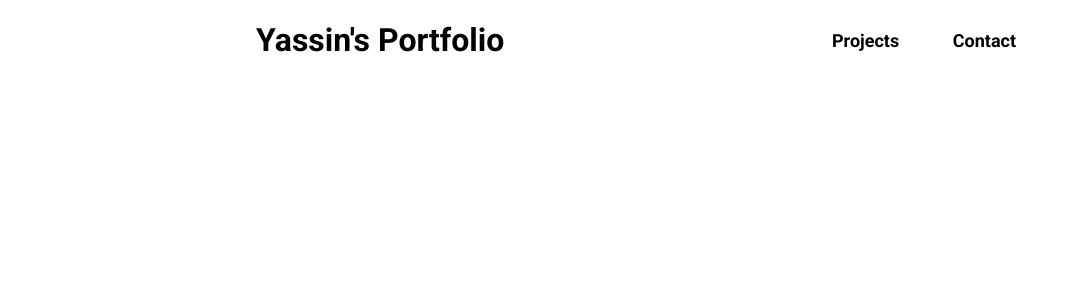
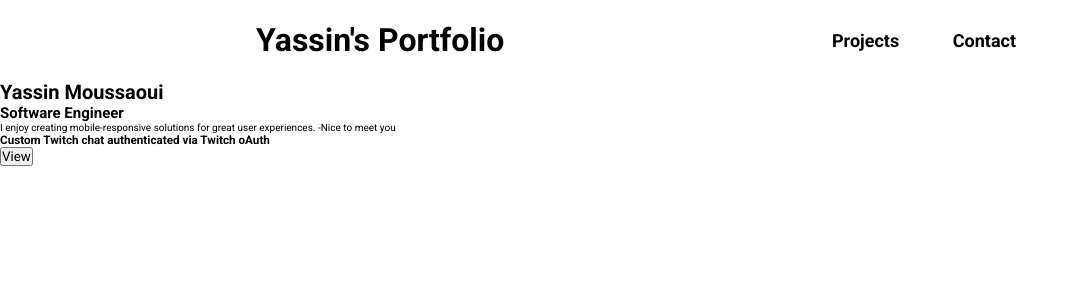
Before and after one commit to Yacheen/portfolio_2, a React (Create React App) app: page / in a window 1280 px wide. Shown: the top 300 px of the page, without its empty margins (0-1079 px from the left). Built offline with nearby package versions, Linux system fonts and the light colour scheme.

Commit message:
added the hero section

```diff
--- a/src/App.jsx
+++ b/src/App.jsx
@@ -1,10 +1,12 @@
 import "./App.css";
 import Navbar from "./components/Navbar";
+import { HeroSection } from "./components/HeroSection";
 
 function App() {
 	return (
 		<div className="App">
 			<Navbar />
+			<HeroSection />
 		</div>
 	);
 }
--- a/src/App.scss
+++ b/src/App.scss
@@ -55,3 +55,16 @@ $bubblegum-white: hsla(0, 0%, 90%, 0.8);
 		}
 	}
 }
+
+//hero section
+.hero-section {
+	.hero-section-content {
+		.hero-about {
+		}
+
+		.hero-yassincodes-project {
+			.hero-yassincodes-description {
+			}
+		}
+	}
+}
--- /dev/null
+++ b/src/components/HeroSection.jsx
@@ -0,0 +1,29 @@
+import React from "react";
+
+export const HeroSection = () => {
+	return (
+		<div className="hero-section">
+			<div clasName="hero-section-content">
+				<div className="hero-about">
+					<h1>Yassin Moussaoui</h1>
+					<h2>Software Engineer</h2>
+					<p>
+						I enjoy creating mobile-responsive solutions for great
+						user experiences. -Nice to meet you
+					</p>
+				</div>
+
+				<div className="hero-yassincodes-project">
+					<div className="hero-yassincodes-description">
+						<h3>
+							Custom Twitch chat authenticated via Twitch oAuth
+						</h3>
+						<button type="button">View</button>
+					</div>
+
+					<div className=""></div>
+				</div>
+			</div>
+		</div>
+	);
+};
```
